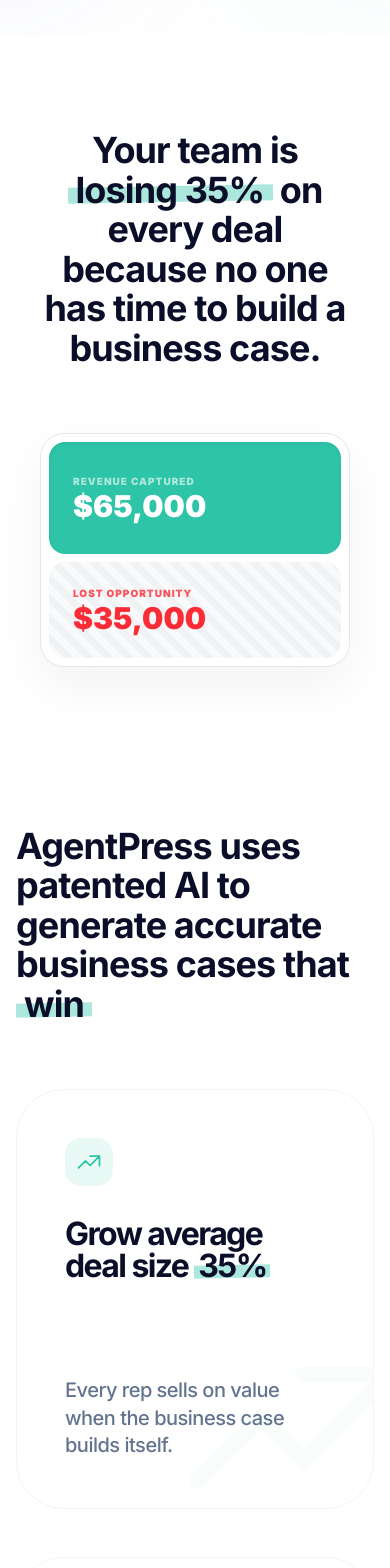
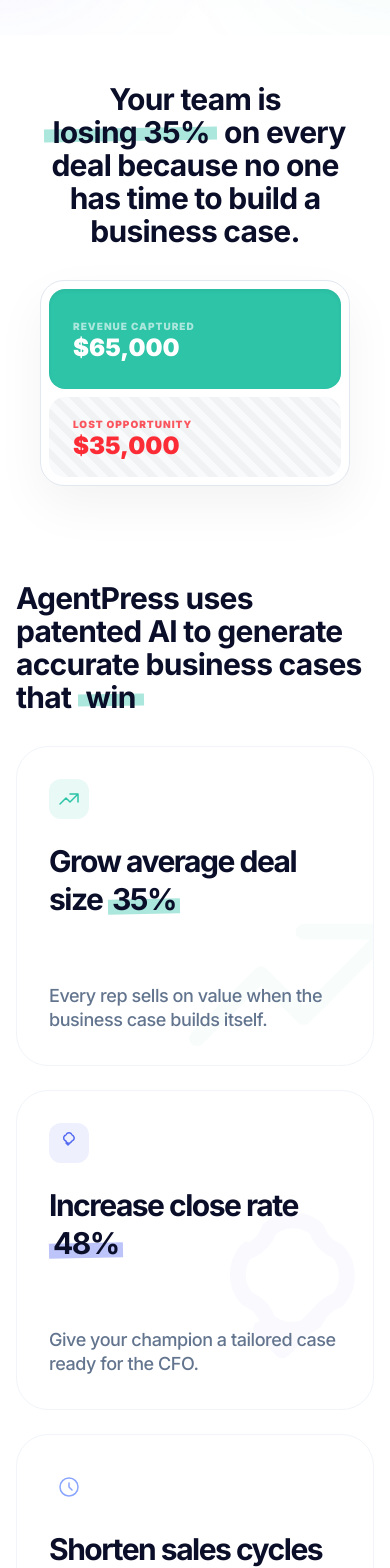
Before and after one commit to andywalters47/agentpress-website, a Next.js app: page / in a window 390 px wide. Shown: the part 1580-3148 px from the top of the page. Built offline with nearby package versions, Linux system fonts and the light colour scheme.

Commit message:
decent working version 3

```diff
--- a/src/app/page.tsx
+++ b/src/app/page.tsx
@@ -42,9 +42,9 @@
         <div className="section-container !pt-0 !pb-0">
 
           {/* Revenue Leakage Highlight */}
-          <div className="mb-20 max-w-5xl mx-auto px-4">
-            <div className="text-center mb-16 pt-24">
-              <h2 className="text-4xl md:text-5xl lg:text-6xl font-bold tracking-tight max-w-4xl mx-auto leading-[1.1]">
+          <div className="mb-12 md:mb-20 max-w-5xl mx-auto px-4">
+            <div className="text-center mb-8 md:mb-16 pt-12 md:pt-24">
+              <h2 className="text-3xl md:text-5xl lg:text-6xl font-bold tracking-tight max-w-4xl mx-auto leading-[1.1]">
                 Your team is <span className="relative inline-block whitespace-nowrap px-2">
                   <span className="relative z-10 text-ap-dark-blue">losing 35%</span>
                   <span className="absolute bottom-2 left-0 w-full h-[40%] bg-ap-teal/40 -rotate-1" />
@@ -53,24 +53,24 @@
             </div>
 
             {/* Visual: Revenue Leakage Progress Bar */}
-            <div className="relative max-w-4xl mx-auto pt-0 pb-20 px-2 sm:px-0">
+            <div className="relative max-w-4xl mx-auto pt-0 pb-12 md:pb-20 px-2 sm:px-0">
 
               <div className="relative h-auto md:h-24 w-full bg-white rounded-3xl shadow-[0_20px_50px_rgba(0,0,0,0.05)] border border-border overflow-hidden flex flex-col md:flex-row p-2 gap-2 md:gap-0">
-                <div className="min-h-[112px] md:min-h-0 md:h-full bg-ap-teal rounded-2xl relative flex items-center px-6 md:px-8 group transition-all duration-700 shadow-inner w-full md:w-[65%]">
-                   <div className="text-white py-4 md:py-0">
+                <div className="min-h-[100px] md:min-h-0 md:h-full bg-ap-teal rounded-2xl relative flex items-center px-6 md:px-8 group transition-all duration-700 shadow-inner w-full md:w-[65%]">
+                   <div className="text-white py-3 md:py-0">
                       <div className="text-[10px] font-black uppercase tracking-widest opacity-60 mb-0.5">Revenue Captured</div>
-                      <div className="text-3xl font-black leading-none">$65,000</div>
+                      <div className="text-2xl md:text-3xl font-black leading-none">$65,000</div>
                    </div>
                    {/* Decorative Shine */}
                    <div className="absolute inset-0 bg-linear-to-r from-transparent via-white/10 to-transparent -translate-x-full group-hover:translate-x-full transition-transform duration-1500" />
                 </div>
 
-                <div className="min-h-[96px] md:min-h-0 md:h-full bg-slate-50 relative flex items-center px-6 md:px-8 overflow-hidden rounded-2xl md:rounded-l-none md:rounded-r-2xl w-full md:w-[35%]">
+                <div className="min-h-[80px] md:min-h-0 md:h-full bg-slate-50 relative flex items-center px-6 md:px-8 overflow-hidden rounded-2xl md:rounded-l-none md:rounded-r-2xl w-full md:w-[35%]">
                   {/* Stripes Pattern for "Lost" area */}
                   <div className="absolute inset-0 opacity-[0.03] grayscale" style={{ backgroundImage: 'linear-gradient(45deg, #000 25%, transparent 25%, transparent 50%, #000 50%, #000 75%, transparent 75%, transparent)' , backgroundSize: '20px 20px' }} />
-                  <div className="relative z-10 py-4 md:py-0">
+                  <div className="relative z-10 py-3 md:py-0">
                       <div className="text-red-500/80 text-[10px] font-black uppercase tracking-widest mb-0.5">Lost Opportunity</div>
-                      <div className="text-3xl font-black text-red-500 leading-none">$35,000</div>
+                      <div className="text-2xl md:text-3xl font-black text-red-500 leading-none">$35,000</div>
                   </div>
                 </div>
               </div>
@@ -78,8 +78,8 @@
             </div>
           </div>
 
-          <div className="mb-16">
-            <h2 className="text-4xl md:text-5xl lg:text-6xl font-bold tracking-tight text-ap-dark-blue leading-[1.1] max-w-5xl">
+          <div className="mb-8 md:mb-16">
+            <h2 className="text-3xl md:text-5xl lg:text-6xl font-bold tracking-tight text-ap-dark-blue leading-[1.1] max-w-5xl">
               AgentPress uses patented AI to generate accurate business cases that <span className="relative inline-block px-2">
                 <span className="relative z-10">win</span>
                 <span className="absolute bottom-2 left-0 w-full h-[35%] bg-ap-teal/40 -rotate-1" />
--- a/src/components/ValueMetricCards.tsx
+++ b/src/components/ValueMetricCards.tsx
@@ -73,11 +73,11 @@
 
 export const ValueMetricCards = () => {
   return (
-    <div className="grid lg:grid-cols-3 gap-12 lg:gap-8 mb-8">
+    <div className="grid lg:grid-cols-3 gap-6 lg:gap-8 mb-8">
       {metrics.map((metric, idx) => (
         <div
           key={idx}
-          className="group relative flex flex-col h-[420px] p-12 rounded-[3rem] transition-all duration-700 overflow-hidden border border-slate-100 hover:border-transparent hover:shadow-[0_40px_80px_-20px_rgba(0,0,0,0.08)] bg-white"
+          className="group relative flex flex-col min-h-[320px] md:h-[420px] p-8 md:p-12 rounded-[2rem] md:rounded-[3rem] transition-all duration-700 overflow-hidden border border-slate-100 hover:border-transparent hover:shadow-[0_40px_80px_-20px_rgba(0,0,0,0.08)] bg-white"
         >
           {/* Giant Background Icon */}
           <div className={`absolute -right-12 -bottom-12 w-64 h-64 opacity-[0.03] group-hover:opacity-[0.07] group-hover:scale-110 transition-all duration-1000 pointer-events-none ${metric.color}`}>
@@ -88,19 +88,19 @@
           <div className={`absolute top-0 left-0 w-full h-1.5 ${metric.bgColor} opacity-0 group-hover:opacity-100 transition-opacity duration-700`} />
 
           <div className="relative z-10">
-            <div className="mb-8">
-               <div className={`w-12 h-12 rounded-2xl ${metric.bgColor}/10 flex items-center justify-center p-2.5 ${metric.color}`}>
+            <div className="mb-6 md:mb-8">
+               <div className={`w-10 h-10 md:w-12 md:h-12 rounded-xl md:rounded-2xl ${metric.bgColor}/10 flex items-center justify-center p-2 md:p-2.5 ${metric.color}`}>
                 <metric.Icon />
               </div>
             </div>
 
-            <h3 className="text-[32px] md:text-[44px] font-bold text-ap-dark-blue mb-6 tracking-tighter leading-none group-hover:translate-x-2 transition-transform duration-500">
+            <h3 className="text-3xl md:text-[44px] font-bold text-ap-dark-blue mb-4 md:mb-6 tracking-tighter leading-tight md:leading-none group-hover:translate-x-2 transition-transform duration-500">
               {metric.heading}
             </h3>
           </div>
 
           <div className="mt-auto relative z-10">
-            <h4 className="text-xl font-medium text-slate-500 leading-snug group-hover:text-slate-900 transition-colors duration-500">
+            <h4 className="text-lg md:text-xl font-medium text-slate-500 leading-snug group-hover:text-slate-900 transition-colors duration-500">
               {metric.subhead}
             </h4>
           </div>
```
